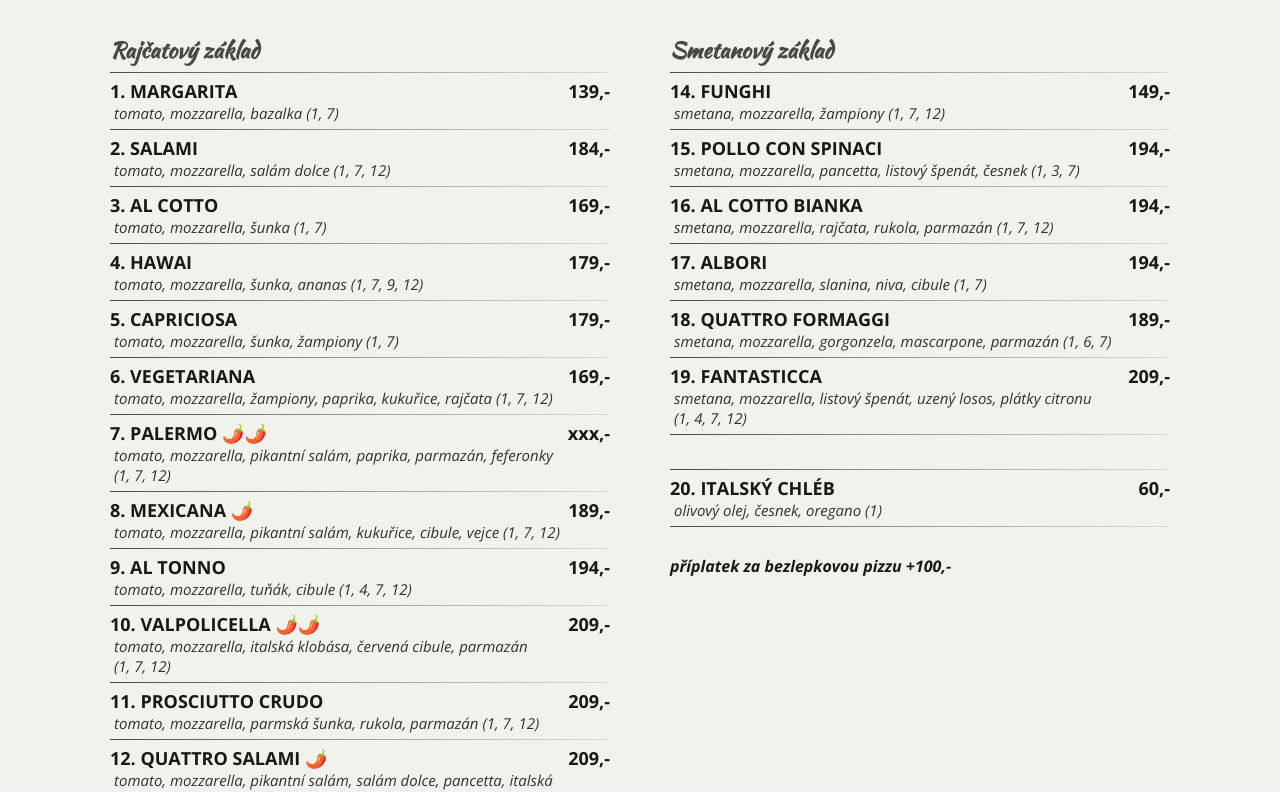
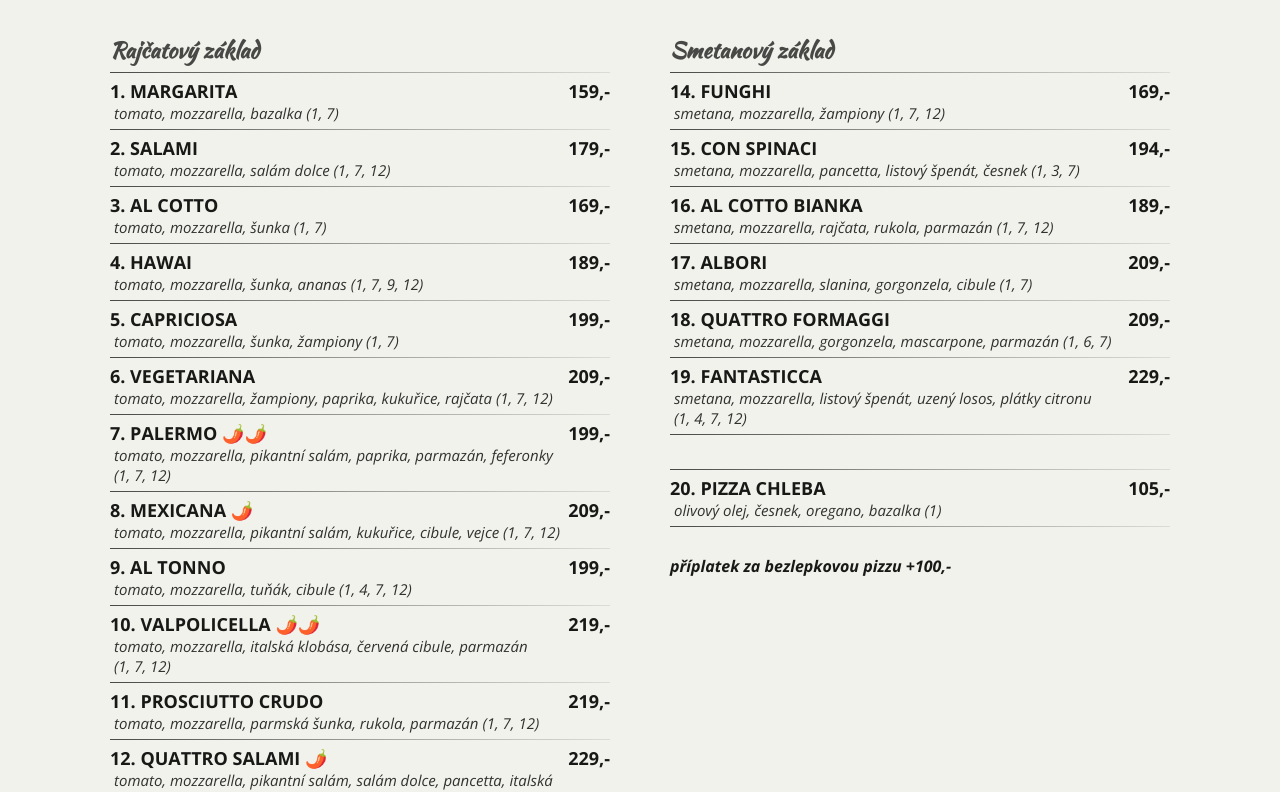
Before and after one commit to kolarskydominik/obecnik-pizzerie-app, a React (Create React App) app: page /rozvoz in a window 1280 px wide. Shown: the part 960-1752 px from the top of the page. Built offline with nearby package versions, Linux system fonts and the light colour scheme.

Commit message:
fix pizza menu

```diff
--- a/src/dataMenu.js
+++ b/src/dataMenu.js
@@ -41,13 +41,13 @@ export const dataPizzaTomato = [
     name: "1. MARGARITA",
     allergens: "(1, 7)",
     ingredients: [ing.tomato, ing.mozzarella, ing.bazalka],
-    price: "139,-",
+    price: "159,-",
   },
   {
     name: "2. SALAMI",
     allergens: "(1, 7, 12)",
     ingredients: [ing.tomato, ing.mozzarella, ing.salamDolce],
-    price: "184,-",
+    price: "179,-",
   },
   {
     name: "3. AL COTTO",
@@ -59,13 +59,13 @@ export const dataPizzaTomato = [
     name: "4. HAWAI",
     allergens: "(1, 7, 9, 12)",
     ingredients: [ing.tomato, ing.mozzarella, ing.sunka, ing.ananas],
-    price: "179,-",
+    price: "189,-",
   },
   {
     name: "5. CAPRICIOSA",
     allergens: "(1, 7)",
     ingredients: [ing.tomato, ing.mozzarella, ing.sunka, ing.zampiony],
-    price: "179,-",
+    price: "199,-",
   },
   {
     name: "6. VEGETARIANA",
@@ -78,7 +78,7 @@ export const dataPizzaTomato = [
       ing.kukurice,
       ing.rajcata,
     ],
-    price: "169,-",
+    price: "209,-",
   },
   {
     name: "7. PALERMO 🌶️🌶️",
@@ -91,7 +91,7 @@ export const dataPizzaTomato = [
       ing.parmazan,
       ing.feferonky,
     ],
-    price: "xxx,-",
+    price: "199,-",
   },
   {
     name: "8. MEXICANA 🌶️",
@@ -104,13 +104,13 @@ export const dataPizzaTomato = [
       ing.cibule,
       ing.vejce,
     ],
-    price: "189,-",
+    price: "209,-",
   },
   {
     name: "9. AL TONNO",
     allergens: "(1, 4, 7, 12)",
     ingredients: [ing.tomato, ing.mozzarella, ing.tunak, ing.cibule],
-    price: "194,-",
+    price: "199,-",
   },
   {
     name: "10. VALPOLICELLA 🌶️🌶️",
@@ -122,7 +122,7 @@ export const dataPizzaTomato = [
       ing.cervenaCibule,
       ing.parmazan,
     ],
-    price: "209,-",
+    price: "219,-",
   },
   {
     name: "11. PROSCIUTTO CRUDO",
@@ -134,7 +134,7 @@ export const dataPizzaTomato = [
       ing.rukola,
       ing.parmazan,
     ],
-    price: "209,-",
+    price: "219,-",
   },
   {
     name: "12. QUATTRO SALAMI 🌶️",
@@ -147,7 +147,7 @@ export const dataPizzaTomato = [
       ing.pancetta,
       ing.italskaKlobasa,
     ],
-    price: "209,-",
+    price: "229,-",
   },
   {
     name: "13. OBECNÍK SPECIALLE",
@@ -161,7 +161,7 @@ export const dataPizzaTomato = [
       ing.cesnek,
       ing.cervenaCibule
     ],
-    price: "xxx,-",
+    price: "239,-",
   },
 ];
 
@@ -174,10 +174,10 @@ export const dataPizzaCream = [
       ing.mozzarella,
       ing.zampiony,
     ],
-    price: "149,-",
+    price: "169,-",
   },
   {
-    name: "15. POLLO CON SPINACI",
+    name: "15. CON SPINACI",
     allergens: "(1, 3, 7)",
     ingredients: [
       ing.smetana,
@@ -198,7 +198,7 @@ export const dataPizzaCream = [
       ing.rukola,
       ing.parmazan
     ],
-    price: "194,-",
+    price: "189,-",
   },
   {
     name: "17. ALBORI",
@@ -207,10 +207,10 @@ export const dataPizzaCream = [
       ing.smetana,
       ing.mozzarella,
       ing.slanina,
-      ing.niva,
+      ing.gorgonzola,
       ing.cibule,
     ],
-    price: "194,-",
+    price: "209,-",
   },
   {
     name: "18. QUATTRO FORMAGGI",
@@ -222,7 +222,7 @@ export const dataPizzaCream = [
       ing.mascarpone,
       ing.parmazan,
     ],
-    price: "189,-",
+    price: "209,-",
   },
   {
     name: "19. FANTASTICCA",
@@ -234,15 +234,15 @@ export const dataPizzaCream = [
       ing.uzenyLosos,
       ing.platkyCitronu,
     ],
-    price: "209,-",
+    price: "229,-",
   },
 ];
 
 export const dataPizzaBread = [
   {
-    name: "20. ITALSKÝ CHLÉB",
+    name: "20. PIZZA CHLEBA",
     allergens: "(1)",
-    ingredients: [ing.olivovyOlej, ing.cesnek, ing.oregano],
-    price: "60,-",
+    ingredients: [ing.olivovyOlej, ing.cesnek, ing.oregano, ing.bazalka],
+    price: "105,-",
   },
 ];
```
